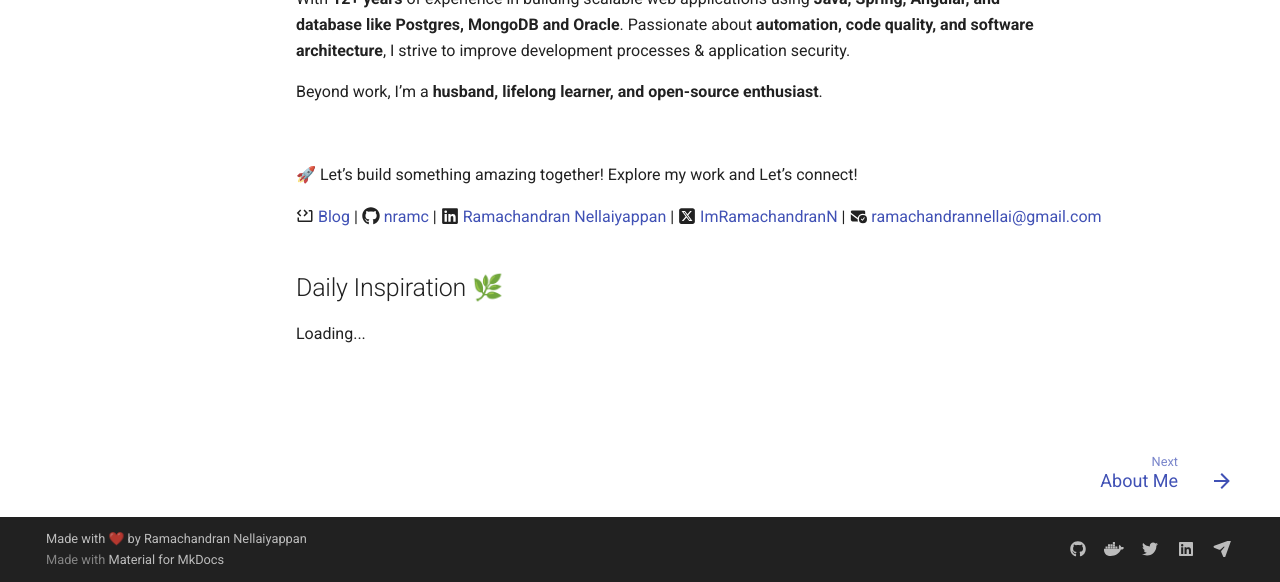
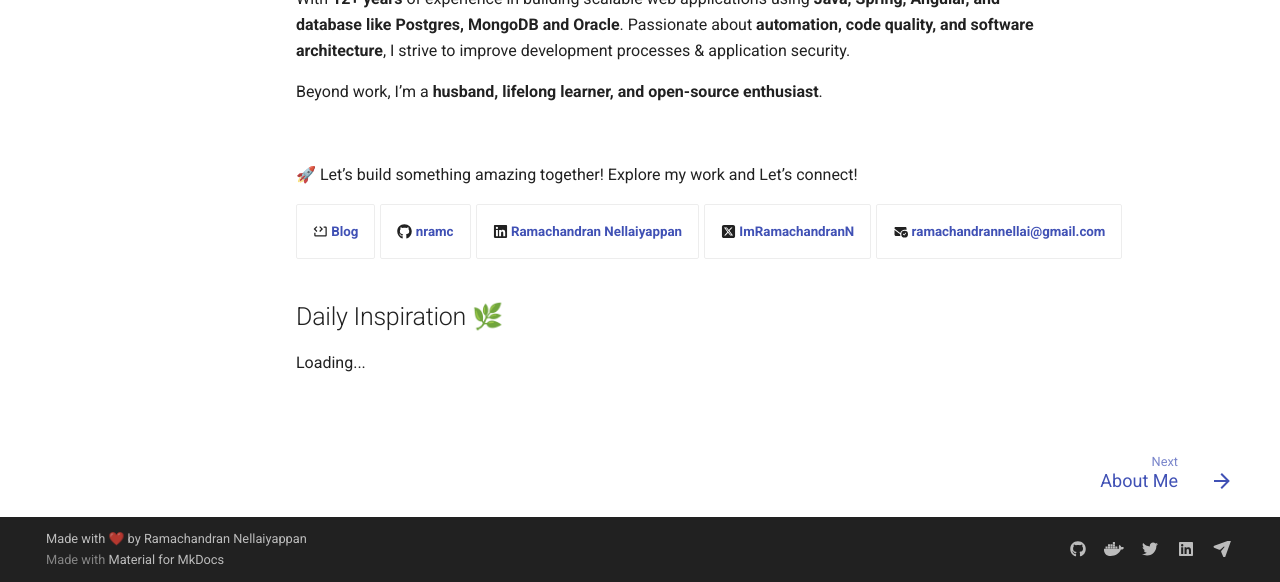
Before and after one commit to nramc/my-profile, an MkDocs documentation site: the page built from docs/index.md, in a window 1280 px wide, cut to the strip 318-900 px from the top of the page. Built offline with MkDocs 1.6.1 and Material for MkDocs 9.7.7, drawn with Linux system fonts in a browser that asks for light colours; comment, search, counter and statistics services are not loaded.

Commit message:
feat: enhance layout and styling in custom.css and index.md, add md_in_html to mkdocs.yml

```diff
--- a/docs/assets/stylesheets/custom.css
+++ b/docs/assets/stylesheets/custom.css
@@ -14,3 +14,13 @@
 .float-left {
     float: left;
 }
+
+
+@media (min-width: 1024px) {
+    .grid.cards.inline-grid {
+        display: flex;
+        flex-wrap: nowrap;
+        gap: 0.25rem;
+        font-size: smaller;
+    }
+}
--- a/docs/index.md
+++ b/docs/index.md
@@ -21,13 +21,16 @@ Beyond work, I’m a **husband, lifelong learner, and open-source enthusiast**.
 
 🚀 Let’s build something amazing together! Explore my work and Let's connect!
 
-:material-code-block-tags: [Blog](https://nramc.github.io/my-notes/blog/index.html)  |
-:fontawesome-brands-github: [nramc](https://github.com/nramc)  |
-:fontawesome-brands-linkedin: [Ramachandran Nellaiyappan](https://www.linkedin.com/in/ramachandran-nellaiyappan/)  |
-:fontawesome-brands-square-x-twitter: [ImRamachandranN](https://x.com/ImRamachandranN)  |
-:fontawesome-solid-envelope-circle-check: [ramachandrannellai@gmail.com](mailto:ramachadrannellai@gmail.com)
 
+<div class="grid cards inline-grid" markdown>
 
+- :material-code-block-tags: __[Blog](https://nramc.github.io/my-notes/blog/index.html)__
+- :fontawesome-brands-github: __[nramc](https://github.com/nramc)__
+- :fontawesome-brands-linkedin: __[Ramachandran Nellaiyappan](https://www.linkedin.com/in/ramachandran-nellaiyappan/)__
+- :fontawesome-brands-square-x-twitter: __[ImRamachandranN](https://x.com/ImRamachandranN)__
+- :fontawesome-solid-envelope-circle-check: __[ramachandrannellai@gmail.com](mailto:ramachadrannellai@gmail.com)__
+
+</div>
 
 ## Daily Inspiration 🌿
 
--- a/mkdocs.yml
+++ b/mkdocs.yml
@@ -78,6 +78,7 @@ markdown_extensions:
           class: mermaid
           format: !!python/name:pymdownx.superfences.fence_code_format
   - attr_list
+  - md_in_html
   - pymdownx.emoji:
       emoji_index: !!python/name:material.extensions.emoji.twemoji
       emoji_generator: !!python/name:material.extensions.emoji.to_svg
```
